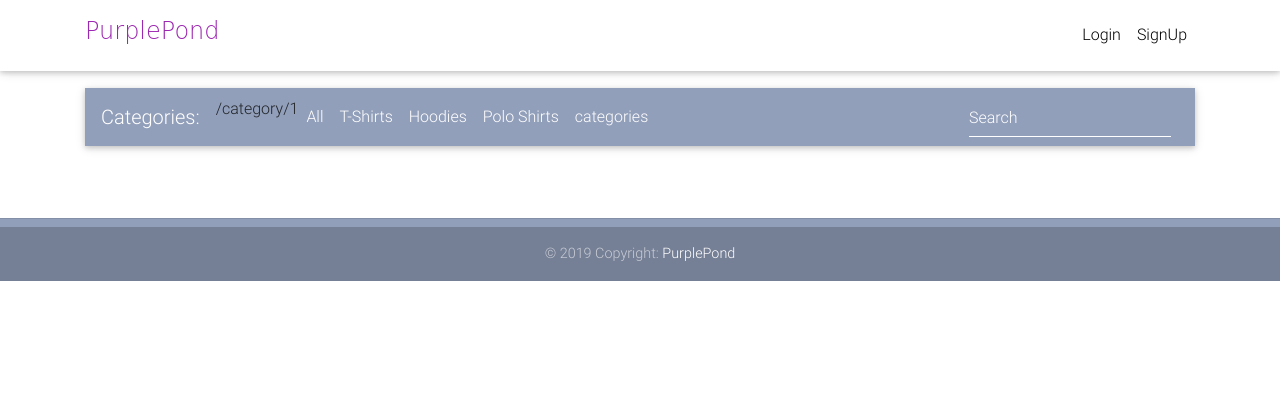
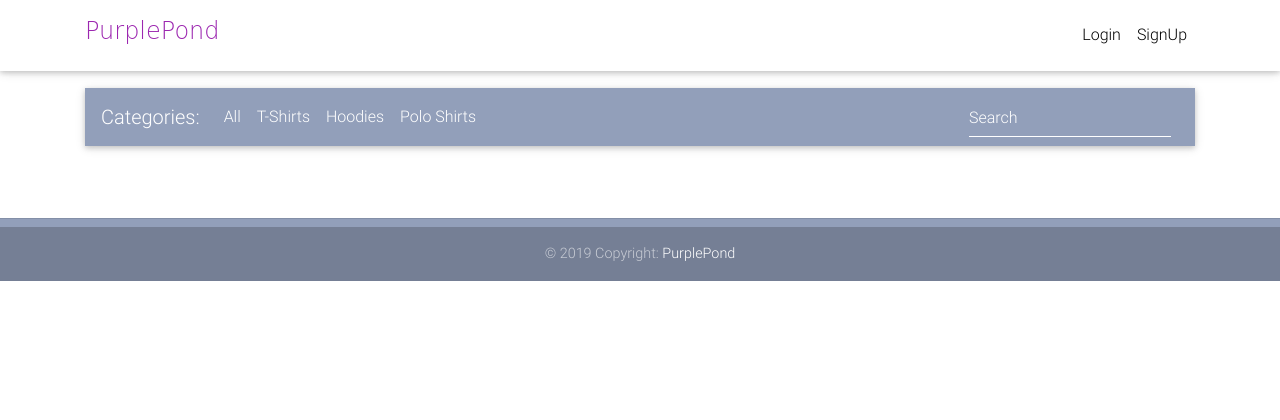
Before and after one commit to riteshprk/purplepond, a Django app: page /category/1 in a window 1280 px wide. Shown: the top 420 px of the page. Run offline with Django 3.2, Linux system fonts and the light colour scheme; data that the repository does not hold is empty; some libraries are stand-ins or nearby versions.

Commit message:
updated cart_template_tags.py

```diff
--- a/templates/home-page.html
+++ b/templates/home-page.html
@@ -23,23 +23,23 @@
 
         <!-- Links -->
         <ul class="navbar-nav mr-auto">
-        {{request.get_full_path}}
-        {% with url_name=request.resolver_match.url_name %}
-          <li class="nav-item {% if url_name == '/' %}active{% endif %}">
+
+        {% with url_path=request.get_full_path %}
+          <li class="nav-item {% if url_path == '/' %}active{% endif %}">
             <a class="nav-link" href="/">All
               <span class="sr-only">(current)</span>
             </a>
           </li>
-          <li class="nav-item {% if url_name == '/category/S' %}active{% endif %}">
+          <li class="nav-item {% if url_path == '/category/S' %}active{% endif %}">
             <a class="nav-link" href="/category/S">T-Shirts</a>
           </li>
-          <li class="nav-item {% if url_name == '/category/SW' %}active{% endif %}">
+          <li class="nav-item {% if url_path == '/category/SW' %}active{% endif %}">
             <a class="nav-link" href="/category/SW">Hoodies</a>
           </li>
-          <li class="nav-item {% if url_name == '/category/O' %}active{% endif %}">
+          <li class="nav-item {% if url_path == '/category/O' %}active{% endif %}">
             <a class="nav-link" href="/category/O">Polo Shirts</a>
           </li>
-          <li class="nav-item {% if url_name == '/category/O' %}active{% endif %}">
+          <li class="nav-item {% if url_path == '/category/O' %}active{% endif %}">
             <a class="nav-link" href="/category/O">{{url_name}}</a>
           </li>
         {% endwith %}
```
